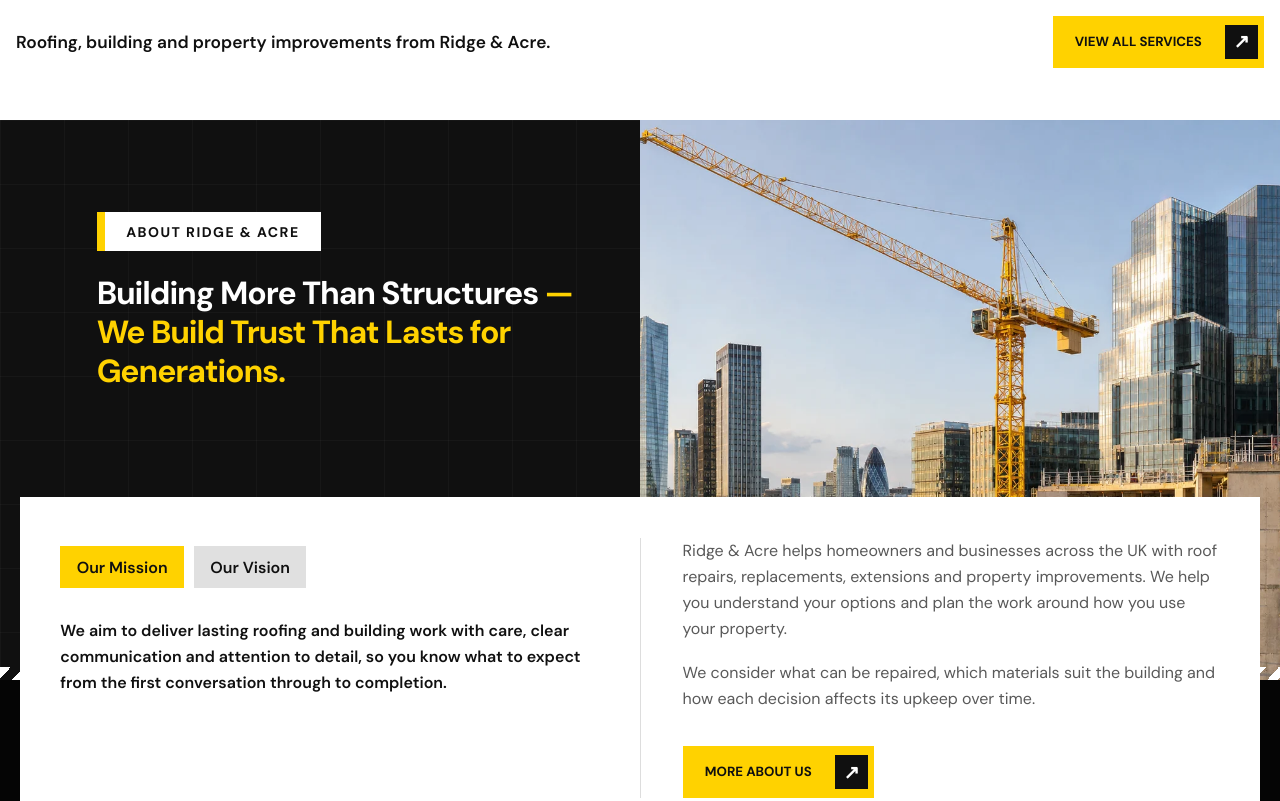
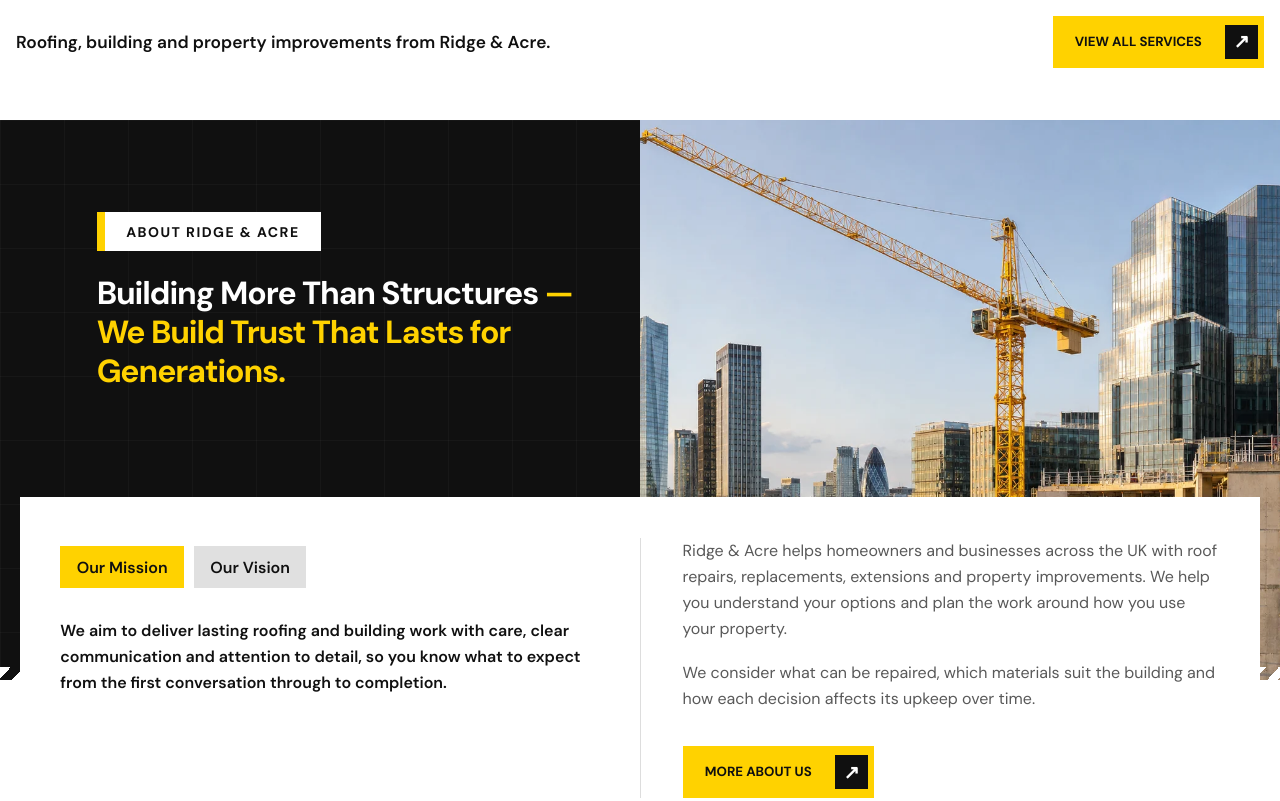
Before and after one commit to testdeviser/Construction-Flyroofing-UK, a plain HTML site: page dist/index.html in a window 1280 px wide. Shown: the part 2160-2961 px from the top of the page. Drawn offline with Linux system fonts and the light colour scheme.

Commit message:
Update styles.css

```diff
--- a/dist/styles.css
+++ b/dist/styles.css
@@ -661,11 +661,6 @@ a.project-action { text-decoration: none; }
   .service-grid { grid-template-columns: minmax(0, 1fr); }
 }
 
-.about-section {
-  padding-bottom: 1rem;
-  background: #050505;
-}
-
 .about-banner {
   position: relative;
   display: grid;
```
